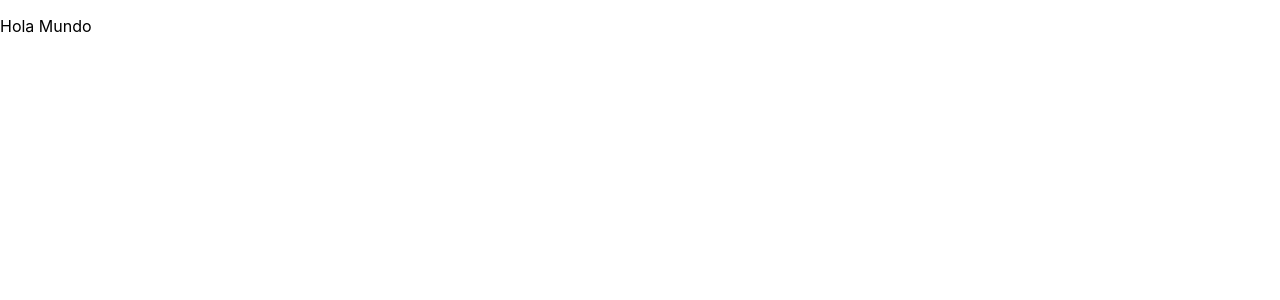
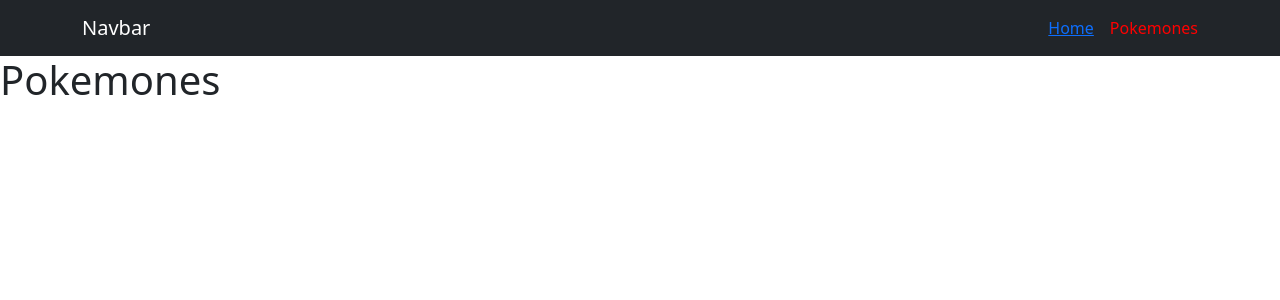
Before and after one commit to CrissRayes/Pokeapi-spa, a React (Create React App) app: page /pokemones in a window 1280 px wide. Shown: the top 300 px of the page. Built offline with nearby package versions, Linux system fonts and the light colour scheme.

Commit message:
crea links

```diff
--- a/package.json
+++ b/package.json
@@ -6,8 +6,11 @@
     "@testing-library/jest-dom": "^5.16.5",
     "@testing-library/react": "^13.4.0",
     "@testing-library/user-event": "^13.5.0",
+    "bootstrap": "^5.2.3",
     "react": "^18.2.0",
+    "react-bootstrap": "^2.7.2",
     "react-dom": "^18.2.0",
+    "react-router-dom": "^6.9.0",
     "react-scripts": "5.0.1",
     "web-vitals": "^2.1.4"
   },
--- a/src/App.js
+++ b/src/App.js
@@ -1,7 +1,24 @@
+import 'bootstrap/dist/css/bootstrap.min.css'
+import { BrowserRouter, Routes, Route } from 'react-router-dom';
+import Nvbar from './components/Nvbar';
+import Home from './views/Home'
+import Pokemones from './views/Pokemones'
+import NotFound from './views/NotFound'
+
+
 function App () {
   return (
     <div className="App">
-      <p>Hola Mundo</p>
+      <BrowserRouter>
+        <Nvbar />
+
+        <Routes>
+          <Route path="/" element={ <Home /> } />
+          <Route path="/pokemones" element={ <Pokemones /> } />
+          {/* <Route path="/pokemones/:id" element={ <Pokemones /> } /> */ }
+          <Route path="*" element={ <NotFound /> } />
+        </Routes>
+      </BrowserRouter>
     </div>
   );
 }
--- /dev/null
+++ b/src/components/Nvbar.jsx
@@ -0,0 +1,37 @@
+import { Navbar, Container } from 'react-bootstrap'
+import { NavLink } from 'react-router-dom'
+
+const Nvbar = () => {
+  const setActiveClass = ({ isActive }) => {
+    return isActive ? 'active' : undefined
+  }
+
+  return (
+    <>
+      <Navbar
+        bg='dark'
+        variant='dark'
+      >
+        <Container className='justify-content-between'>
+          <Navbar.Brand href='#home'>Navbar</Navbar.Brand>
+          <div>
+            <NavLink
+              to='/'
+              className={`${setActiveClass} ms-3`}
+            >
+              Home
+            </NavLink>
+            <NavLink
+              to='/pokemones'
+              className={`${setActiveClass} ms-3`}
+            >
+              Pokemones
+            </NavLink>
+          </div>
+        </Container>
+      </Navbar>
+    </>
+  )
+}
+
+export default Nvbar
--- a/src/index.js
+++ b/src/index.js
@@ -1,6 +1,6 @@
 import React from 'react';
 import ReactDOM from 'react-dom/client';
-import './index.css';
+import './styles.css';
 import App from './App';
 
 const root = ReactDOM.createRoot( document.getElementById( 'root' ) );
--- /dev/null
+++ b/src/my_context.js
@@ -0,0 +1,3 @@
+import { createContext } from 'react'
+const MyContext = createContext( {} )
+export default MyContext
--- a/src/index.css
+++ b/src/styles.css
@@ -11,3 +11,8 @@ code {
   font-family: source-code-pro, Menlo, Monaco, Consolas, 'Courier New',
     monospace;
 }
+
+.active {
+  color: red;
+  text-decoration: none;
+}
--- /dev/null
+++ b/src/views/Home.jsx
@@ -0,0 +1,9 @@
+const Home = () => {
+  return (
+    <div>
+      <h1>Home</h1>
+    </div>
+  )
+}
+
+export default Home
--- /dev/null
+++ b/src/views/NotFound.jsx
@@ -0,0 +1,10 @@
+const NotFound = () => {
+  return (
+    <div>
+      <h1>404</h1>
+      <h2>Not Found</h2>
+    </div>
+  )
+}
+
+export default NotFound
--- /dev/null
+++ b/src/views/Pokemones.jsx
@@ -0,0 +1,9 @@
+const Pokemones = () => {
+  return (
+    <div>
+      <h1>Pokemones</h1>
+    </div>
+  )
+}
+
+export default Pokemones
```
Also changed, not shown: src/helpers/getData.js (added, +17 -0 lines), src/hooks/useData.js (added, +19 -0 lines).
